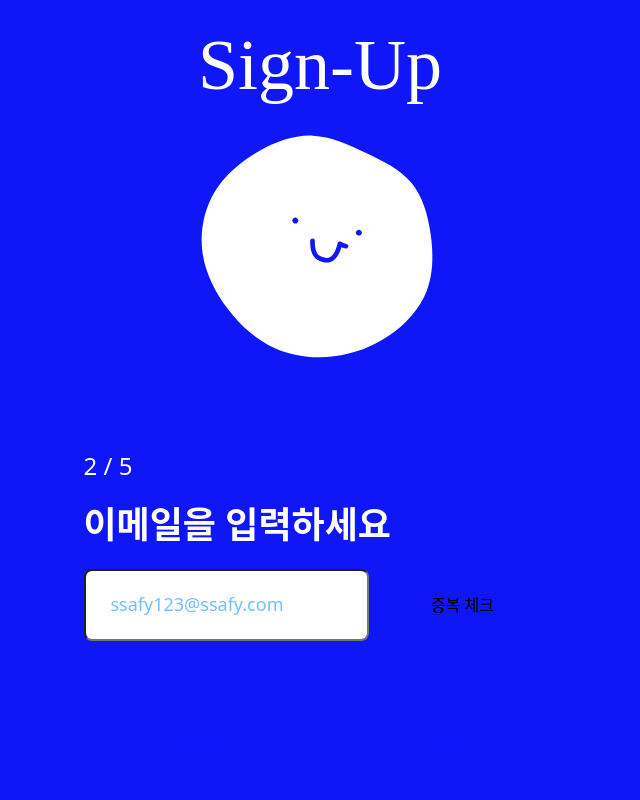
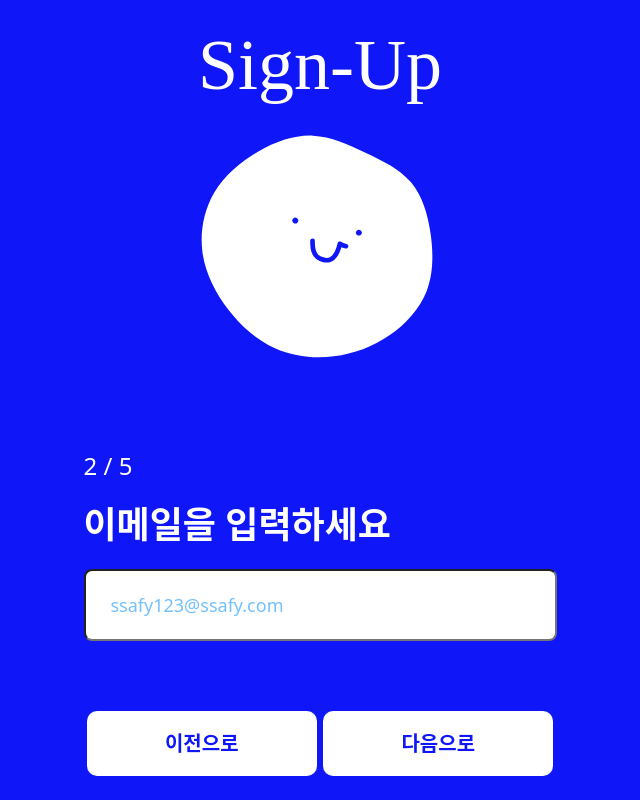
Before and after one commit to sewonkimm/Checkmate, a React (Create React App) app in the folder frontend/: page /register in a window 1280 px wide. Both pictures are taken after a click on the button "다음으로". Shown: the whole page, without its empty margins (320-960 px from the left). Built offline with nearby package versions, Linux system fonts and the light colour scheme; a web font is replaced by a local one.

Commit message:
feat: 🍎 이메일 중복 인증 처리 디바운싱 추가
✅ Closes: #S04P31A106-232

```diff
--- a/frontend/package.json
+++ b/frontend/package.json
@@ -7,6 +7,7 @@
     "@testing-library/react": "^11.1.0",
     "@testing-library/user-event": "^12.1.10",
     "@types/jest": "^26.0.15",
+    "@types/lodash.debounce": "^4.0.6",
     "@types/node": "^12.0.0",
     "@types/react": "^17.0.0",
     "@types/react-dom": "^17.0.0",
--- a/frontend/src/Register/Index.tsx
+++ b/frontend/src/Register/Index.tsx
@@ -127,6 +127,7 @@ const NextBtn = styled.button`
   border-radius: 10px;
   font-weight: 900;
   color: #0F16F8;
+  background-color: ${({ theme }) => theme.colors.white};
   &:hover{
     cursor: pointer;
   }
--- a/frontend/src/Register/components/InputEmail.tsx
+++ b/frontend/src/Register/components/InputEmail.tsx
@@ -1,4 +1,5 @@
 import React, { useState } from 'react';
+import { debounce } from 'lodash';
 import styled from 'styled-components';
 import validateEmailAPI from '../../api/register';
 
@@ -18,39 +19,47 @@ const InputEmail: React.FC<Props> = (props: Props) => {
     return regExp.test(email); // 형식에 맞으면 true 리턴
   };
   // 유효성 검사 함수
-  let timer: ReturnType<typeof setTimeout>;
-  const checkValidEmail = (email: string) => {
-    if (timer) {
-      clearTimeout(timer);
+
+  const checkValidEmail = debounce(async (value: string) => {
+
+    if (isValidEmail) {
+        // setIsValidEmail(true);
+        onSubmitForm(value);
       }
-    timer = setTimeout(() => {
-      if (isEmail(email)) {
-        setIsValidEmail(true);
-      } else {
-        setIsValidEmail(false);
-      }
+      //  else {
+      //   setIsValidEmail(false);
+      // }
   }, 300);
+
+  // let timer: ReturnType<typeof setTimeout>;
+
+  // input event 핸들러
+  const onChangeInput = async (e:  React.ChangeEvent<HTMLInputElement>) => {
+    const {value} = e.target
+    setEmailValue(value);
+    await setIsValidEmail(isEmail(value))
+    await checkValidEmail(value);
   };
 
-  // input event 핸들러
-  const onChangeInput = (e: React.ChangeEvent<HTMLInputElement>) => {
-    e.preventDefault();
-    checkValidEmail(e.target.value);
-    setEmailValue(e.target.value);
-  };
 
-  const onSubmitForm = async (event: React.FormEvent<HTMLFormElement>) => {
-    event.preventDefault();
+
+
+  const onSubmitForm = async (email: string) => {
     if (isValidEmail) {
-      const response = await validateEmailAPI(`/members/email/${emailValue}`);
+      // eslint-disable-next-line no-console
+      console.log('api 호출');
+      const response = await validateEmailAPI(`/members/email/${email}`);
       if (response === 0) {
         setDupleMsg('이메일 노중복');
-        props.putEmail(emailValue); // 중복이 안되면 부모 컴포넌트에 email 전달
+        // console.log(`이메일 노중복!!${email}`)
+        props.putEmail(email); // 중복이 안되면 부모 컴포넌트에 email 전달
       } else {
         setDupleMsg('이메일 중복');
       }
     }
+
   };
+
 
   return (
     <>
@@ -61,15 +70,12 @@ const InputEmail: React.FC<Props> = (props: Props) => {
         )}
       </Warning>
       <EmailInputWrapper>
-        <form onSubmit={onSubmitForm}>
         <EmailInput
           value={emailValue}
           onChange={onChangeInput}
           type="text"
           placeholder="ssafy123@ssafy.com"
         />
-        </form>
-          <CheckDupleBtn>중복 체크</CheckDupleBtn>
       </EmailInputWrapper>
       {dupleMsg && <h3>{dupleMsg}</h3>}
     </>
@@ -81,13 +87,14 @@ const QuestionBox = styled.h1`
 const Warning = styled.h3``;
 const EmailInputWrapper = styled.div`
   width: 473px;
-  display: flex;
 `;
 const EmailInput = styled.input`
-  flex-basis: 60%;
+  width: 100%;
   height: 72px;
   border-radius: 8px;
   padding: 22px 25px 23px 25px;
+  color: #038EFC;
+  font-size: 18px;
   &::placeholder {
     color: #038EFC;
     opacity: 0.55;
@@ -95,9 +102,5 @@ const EmailInput = styled.input`
     font-size: 18px;
   }
 `;
-const CheckDupleBtn = styled.button`
-  display: block;
-  flex-basis: 40%;
-`;
 
 export default InputEmail;
```
Also changed, not shown: 2 other files (tests, documents, lock files or other folders). Lines whose indentation alone changed are shown as unchanged.
